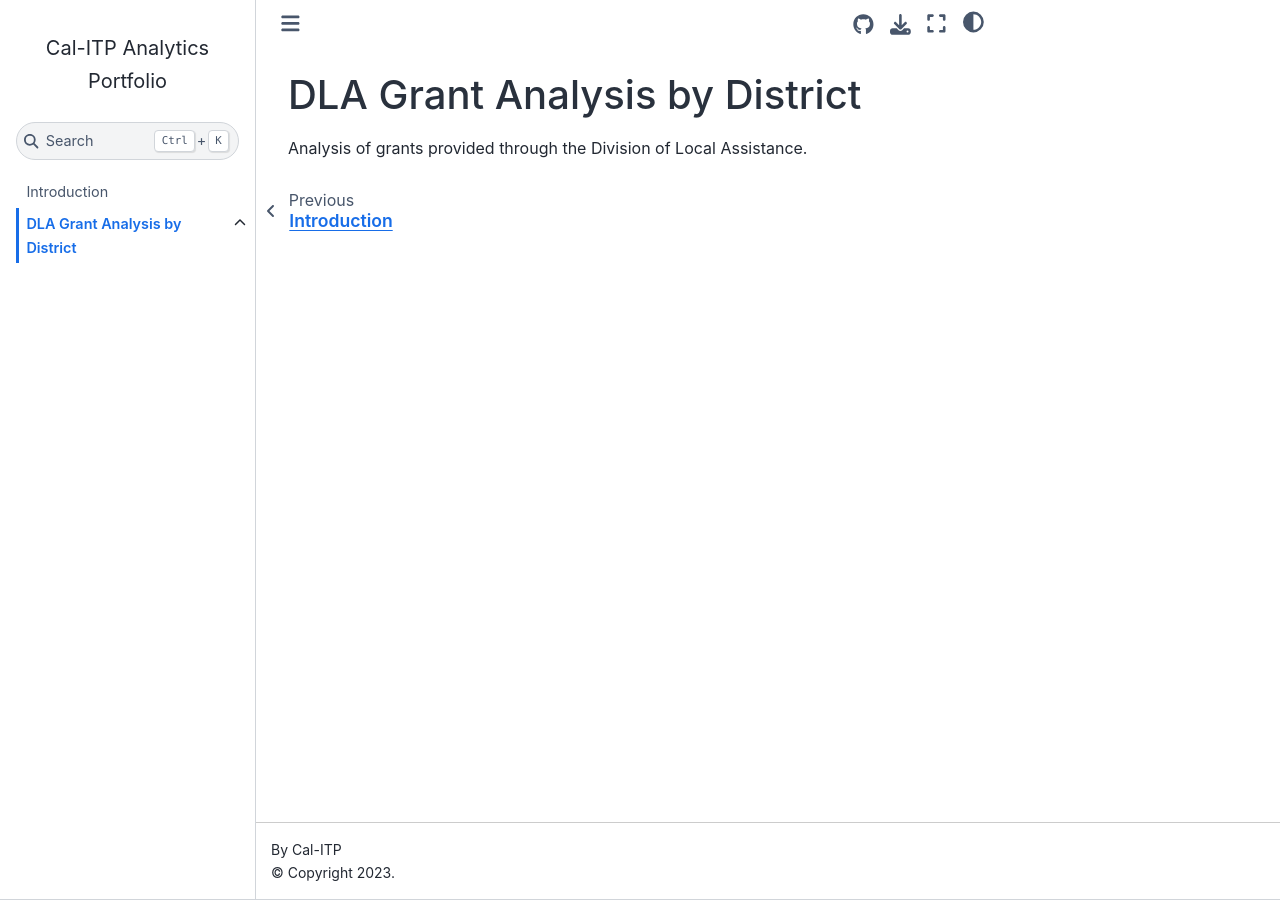
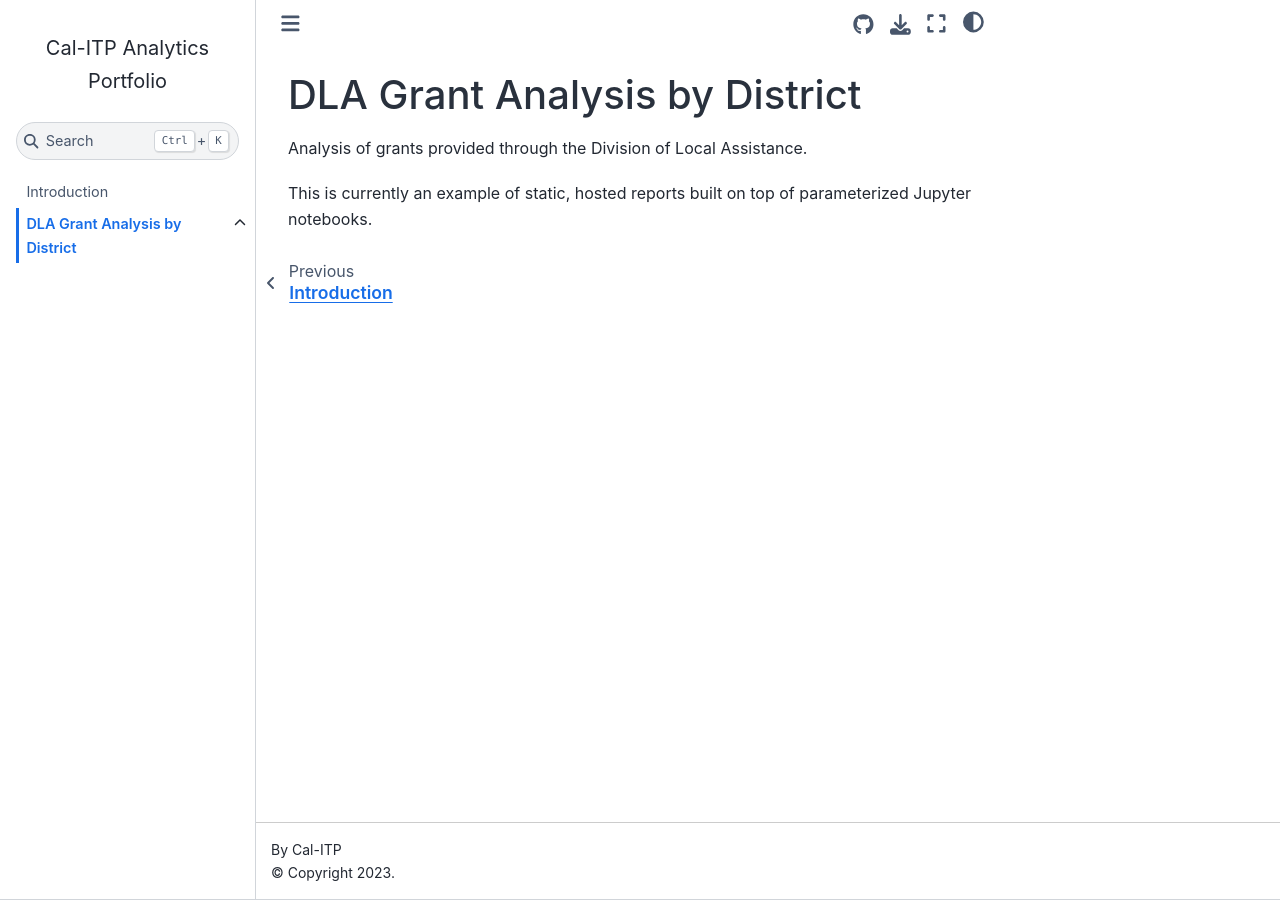
Before and after one commit to cal-itp/data-analyses, a Jupyter Book: the page built from docs/dla/dla_analysis.md, in a window 1280 px wide. Built offline with Jupyter Book 1.0.4 settings and Sphinx 7.4.7 and the Sphinx Book theme 1.1.4, drawn with Linux system fonts in a browser that asks for light colours; comment, search, counter and statistics services are not loaded.

Commit message:
add explanation to readme

```diff
--- a/docs/dla/dla_analysis.md
+++ b/docs/dla/dla_analysis.md
@@ -1,3 +1,6 @@
 # DLA Grant Analysis by District
 
 Analysis of grants provided through the Division of Local Assistance.
+
+This is currently an example of static, hosted reports built on top of
+parameterized Jupyter notebooks.
```
